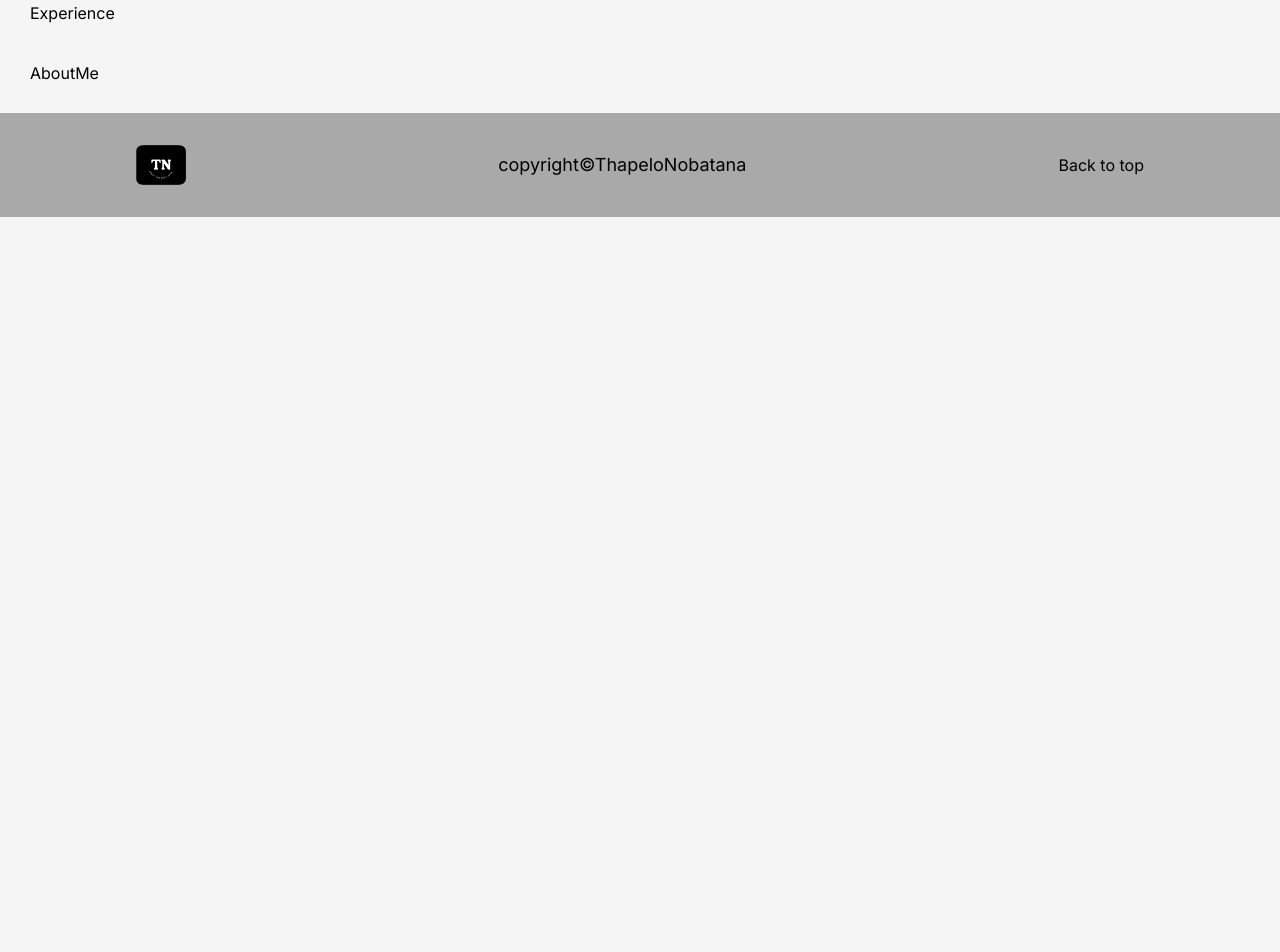
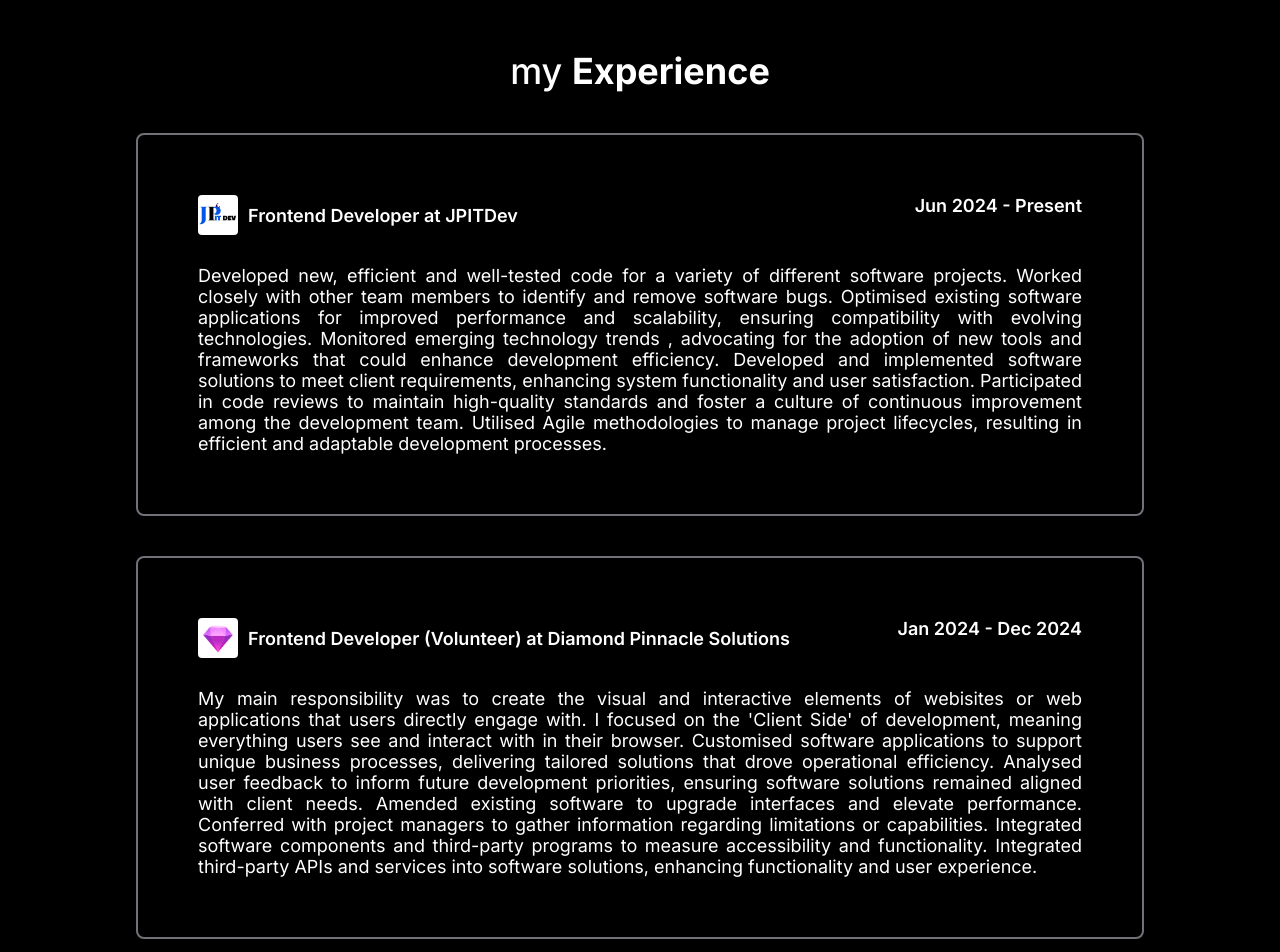
Before and after one commit to Thapelo-Nobatana/Portfolio, a React (Vite) app: page / in a window 1280 px wide. Shown: the part 1220-2172 px from the top of the page. Before the commit the page ends 1437 px from the top, so only its background shows below. Built offline with nearby package versions, Linux system fonts and the light colour scheme; a web font is replaced by a local one.

Commit message:
Developed experience section

```diff
--- a/src/Components/Sections/Experience.css
+++ b/src/Components/Sections/Experience.css
@@ -0,0 +1,60 @@
+.experience {
+    background-color: #000;
+    color: #fff;
+    padding: 20px 0;
+    margin-bottom: 60px;
+}
+.experience .content {
+  display: flex;
+  flex-direction: column;
+  gap: 40px ;
+  width: 100%;
+}
+
+.experience .content .card-wrapper {
+    display: flex;
+    flex-direction: column;
+    gap: 40px;
+    width: 100%;
+}
+
+.experience .content .card-wrapper .experience-card {
+    border: 2px solid #71717a;
+    padding: 48px 38px;
+    height: 100%;
+    display: flex;
+
+    flex-direction: column;
+    justify-content: center;
+    border-radius: 8px;
+    /* margin-bottom: 60px; */
+    transition: .3s ease-in-out;
+    padding: 60px;
+    gap: 30px;
+}
+
+.experience-card .card-heading {
+    display: flex;
+    justify-content: space-between;
+}
+.card-wrapper .experience-card .card-heading .image {
+    display: flex;
+    align-items: center;
+    gap: 10px;
+}
+.card-wrapper .experience-card .paragraph p {
+    text-align: justify;
+}
+.card-wrapper .experience-card .card-heading img {
+    width: 40px;
+    height: 40px;
+    border-radius: 4px;
+}
+.card-wrapper .experience-card .card-heading span {
+    font-weight: 600;
+    font-size: large;
+
+}
+.card-wrapper .experience-card:hover {
+    opacity: 0.6;
+}
--- a/src/Components/Sections/Experience.jsx
+++ b/src/Components/Sections/Experience.jsx
@@ -1,7 +1,81 @@
 // import React from 'react'
+import "./Experience.css";
 
 const Experience = () => {
-  return <div>Experience</div>;
+  return (
+    <div className="experience">
+      <div className="container">
+        <div className="content">
+          <div className="experience-heading">
+            <h2>
+              my <strong>Experience</strong>
+            </h2>
+          </div>
+          <div className="card-wrapper">
+            <div className="experience-card">
+              <div className="card-heading">
+                <div className="image">
+                  <img src="./public/JPITDevLogo.jpg" alt="JPIT-logo" />
+                  <span>Frontend Developer at JPITDev</span>
+                </div>
+                <span>Jun 2024 - Present</span>
+              </div>
+              <div className="paragraph">
+                <p>
+                  Developed new, efficient and well-tested code for a variety of
+                  different software projects. Worked closely with other team
+                  members to identify and remove software bugs. Optimised
+                  existing software applications for improved performance and
+                  scalability, ensuring compatibility with evolving
+                  technologies. Monitored emerging technology trends ,
+                  advocating for the adoption of new tools and frameworks that
+                  could enhance development efficiency. Developed and
+                  implemented software solutions to meet client requirements,
+                  enhancing system functionality and user satisfaction.
+                  Participated in code reviews to maintain high-quality
+                  standards and foster a culture of continuous improvement among
+                  the development team. Utilised Agile methodologies to manage
+                  project lifecycles, resulting in efficient and adaptable
+                  development processes.
+                </p>
+              </div>
+            </div>
+            <div className="experience-card">
+              <div className="card-heading">
+                <div className="image">
+                  <img src="./public/JDIT.png" alt="DPIT-logo" />
+                  <span>
+                    Frontend Developer (Volunteer) at Diamond Pinnacle Solutions
+                  </span>
+                </div>
+                <span>Jan 2024 - Dec 2024</span>
+              </div>
+              <div className="paragraph">
+                <p>
+                  My main responsibility was to create the visual and
+                  interactive elements of webisites or web applications that
+                  users directly engage with. I focused on the 'Client Side' of
+                  development, meaning everything users see and interact with in
+                  their browser. Customised software applications to support
+                  unique business processes, delivering tailored solutions that
+                  drove operational efficiency. Analysed user feedback to inform
+                  future development priorities, ensuring software solutions
+                  remained aligned with client needs. Amended existing software
+                  to upgrade interfaces and elevate performance. Conferred with
+                  project managers to gather information regarding limitations
+                  or capabilities. Integrated software components and
+                  third-party programs to measure accessibility and
+                  functionality. Integrated third-party APIs and services into
+                  software solutions, enhancing functionality and user
+                  experience.
+                </p>
+              </div>
+            </div>
+          </div>
+        </div>
+      </div>
+    </div>
+  );
 };
 
 export default Experience;
--- a/src/Components/Sections/Hero.css
+++ b/src/Components/Sections/Hero.css
@@ -17,6 +17,10 @@
     gap: 10px;
 }
 
+.icons .icon a {
+    text-decoration: none;
+    color: #000;
+}
 .icons .icon {
     display: flex;
     justify-content: center;
--- a/src/Components/Sections/Hero.jsx
+++ b/src/Components/Sections/Hero.jsx
@@ -30,18 +30,26 @@ const Hero = () => {
               digital experiences that feel just right.
             </p>
             <div className="icons">
-              <div className="icon">
-                <FaGithub size={30} />
-              </div>
-              <div className="icon">
-                <FaLinkedin size={30} />
-              </div>
-              <div className="icon">
-                <IoLogoWhatsapp size={30} />
-              </div>
-              <div className="icon">
-                <FaDiscord size={30} />
-              </div>
+              <button className="icon">
+                <a href="/">
+                  <FaGithub size={30} />
+                </a>
+              </button>
+              <button className="icon">
+                <a href="http://">
+                  <FaLinkedin size={30} />
+                </a>
+              </button>
+              <button className="icon">
+                <a href="/">
+                  <IoLogoWhatsapp size={30} />
+                </a>
+              </button>
+              <button className="icon">
+                <a href="/">
+                  <FaDiscord size={30} />
+                </a>
+              </button>
             </div>
           </div>
           {/* right-side Portraite-image */}
--- a/src/Layout/Main.css
+++ b/src/Layout/Main.css
@@ -55,7 +55,8 @@ p {
 
 section {
   padding: 10px 0 0;
-  margin: 30px;
+  margin-top: 30px;
+  margin-bottom: 30px
 }
 
 /* Media Queries */
```
Also changed, not shown: public/JDIT.png (added), public/JPITDevLogo.jpg (added).
